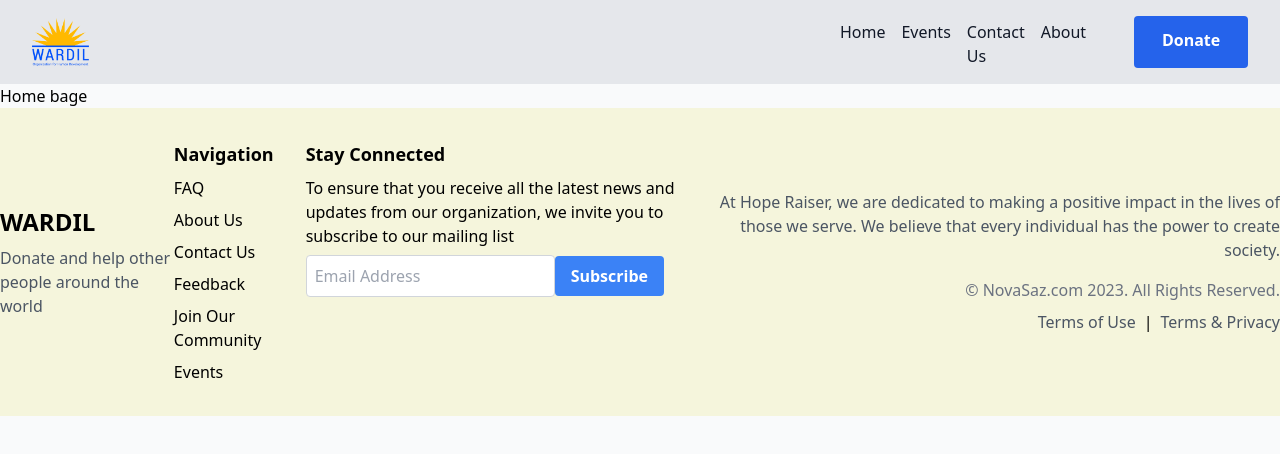
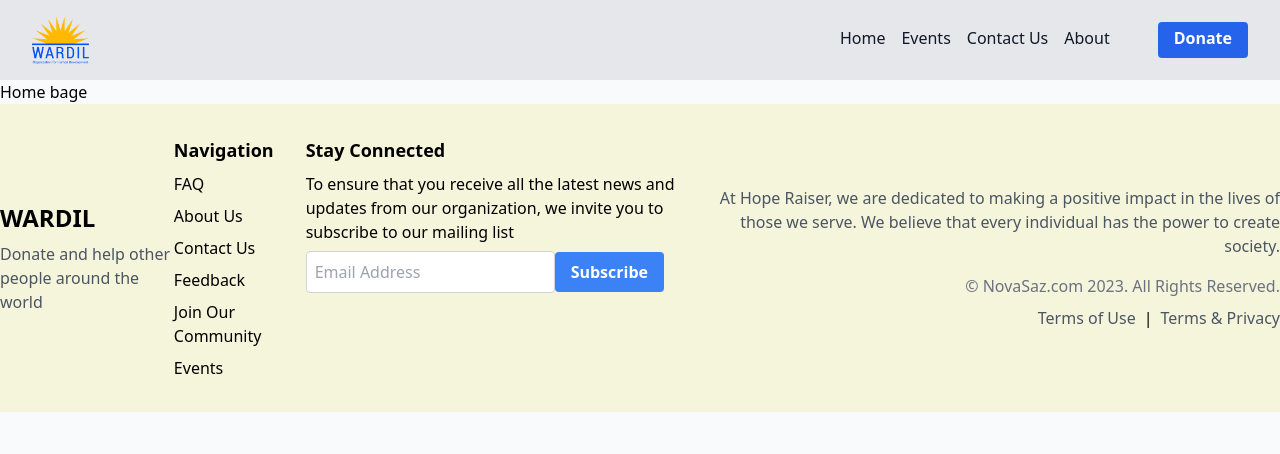
Before and after one commit to NovaSaz-old/Wardil, a React (Vite) app: page / in a window 1280 px wide. Shown: the top 454 px of the page. Built offline with nearby package versions, Linux system fonts and the light colour scheme.

Commit message:
class error

```diff
--- a/src/components/Navbar.jsx
+++ b/src/components/Navbar.jsx
@@ -42,7 +42,7 @@ export default function TempNavbar() {
           </div>
 
           {/** Donate Button */}
-          <button className="container hidden md:ml-12 md:block md:rounded md:bg-blue-600 md:px-4 md:pb-2 md:pt-1 md:font-bold md:text-white">
+          <button className="hidden md:ml-12 md:block md:rounded md:bg-blue-600 md:px-4 md:pb-2 md:pt-1 md:font-bold md:text-white">
             <NavLink to="/donate">Donate</NavLink>
           </button>
           <div className="md:hidden">
```
